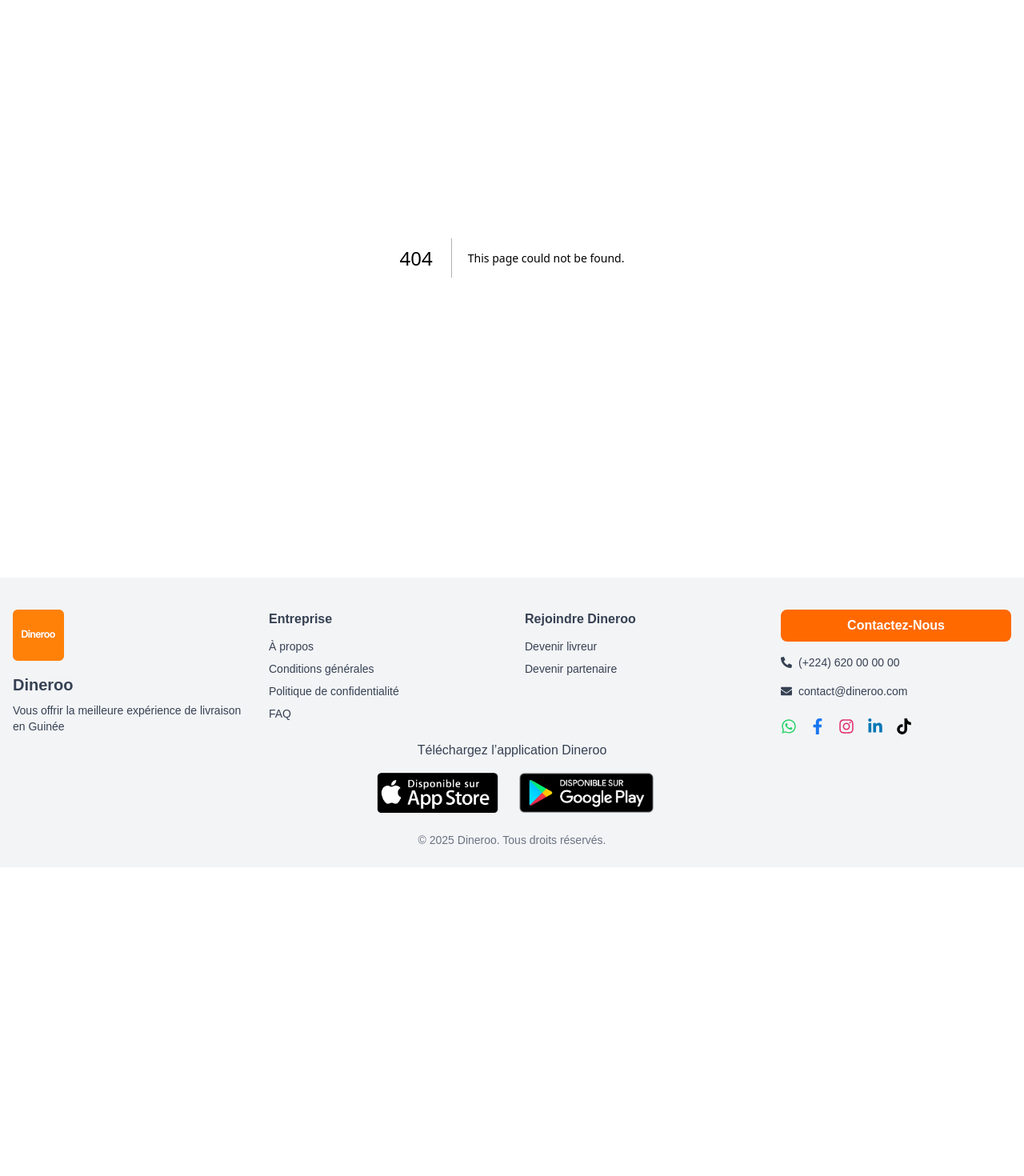
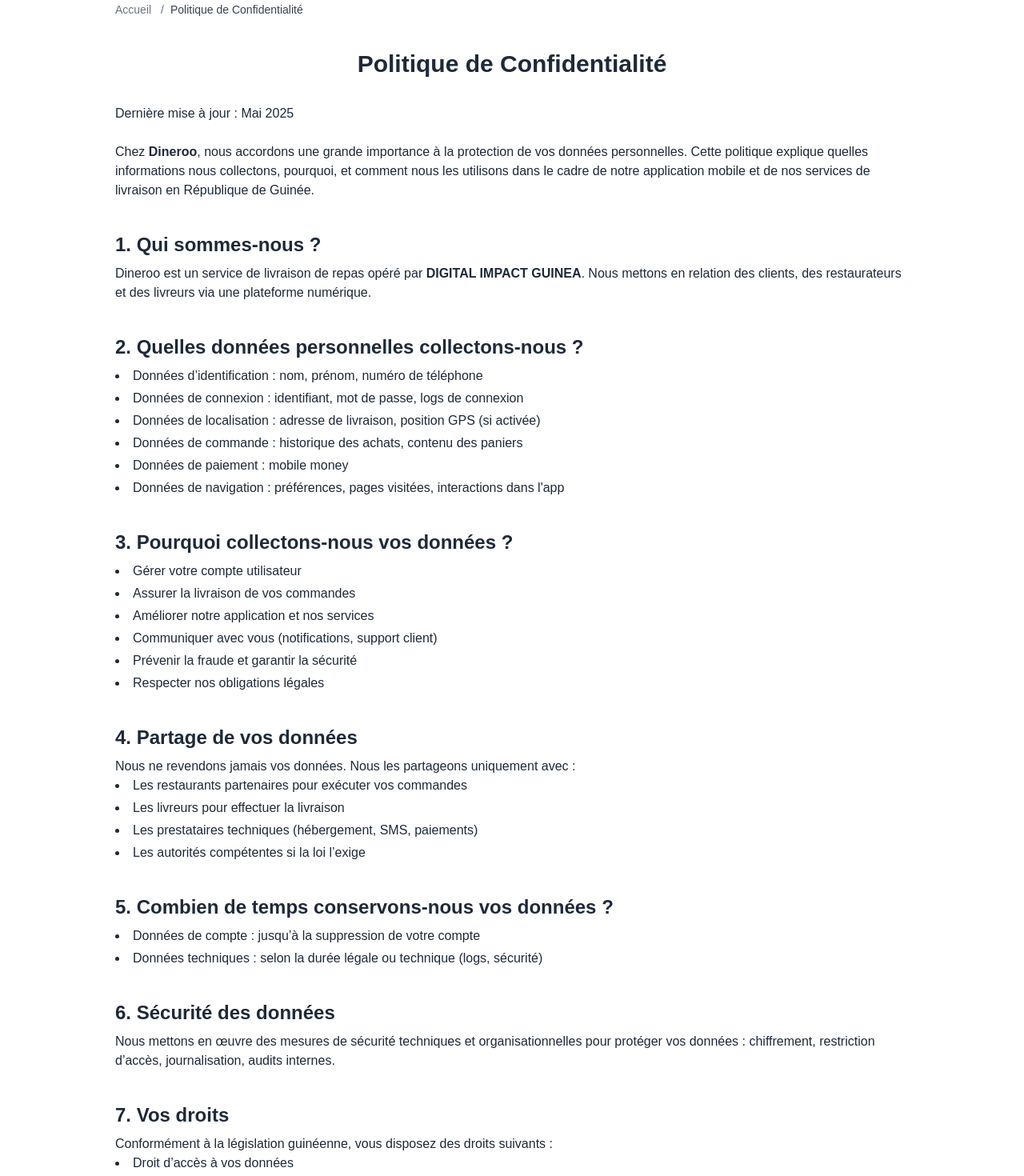
Before and after one commit to dineroo-gn/dineroo-website, a Next.js app: page /confidentialite in a window 1280 px wide. Before the commit this address had no page. Shown: the part 140-1610 px from the top of the page at 80% size. Before the commit the page ends 1224 px from the top, so only its background shows below. Built offline with nearby package versions, Linux system fonts and the light colour scheme.

Commit message:
Confidentialite

```diff
--- /dev/null
+++ b/src/app/confidentialite/page.tsx
@@ -0,0 +1,120 @@
+import React from 'react'
+import Link from 'next/link'
+import { CONTACT_EMAIL, PHONE_NUMBER_DISPLAY } from '@/utils/constants'
+
+export const metadata = {
+  title: 'Politique de Confidentialité – Dineroo',
+  description: 'Comment Dineroo collecte, utilise et protège vos données personnelles en Guinée.',
+}
+
+export default function PrivacyPolicyPage() {
+  return (
+    <main className="max-w-5xl mx-auto px-4 py-20 text-gray-800">
+      {/* Breadcrumb */}
+      <nav className="mb-10 text-sm text-gray-500">
+        <Link href="/" className="hover:underline">Accueil</Link> <span className="mx-2">/</span>
+        <span className="text-gray-700">Politique de Confidentialité</span>
+      </nav>
+
+      <h1 className="text-3xl font-bold mb-8 text-center">Politique de Confidentialité</h1>
+
+      <p className="mb-6">Dernière mise à jour : Mai 2025</p>
+
+      <p className="mb-6">
+        Chez <strong>Dineroo</strong>, nous accordons une grande importance à la protection de vos données personnelles.
+        Cette politique explique quelles informations nous collectons, pourquoi, et comment nous les utilisons dans le cadre
+        de notre application mobile et de nos services de livraison en République de Guinée.
+      </p>
+
+      <h2 className="text-2xl font-semibold mt-10 mb-2">1. Qui sommes-nous ?</h2>
+      <p>
+        Dineroo est un service de livraison de repas opéré par <strong>DIGITAL IMPACT GUINEA</strong>. Nous mettons en relation
+        des clients, des restaurateurs et des livreurs via une plateforme numérique.
+      </p>
+
+      <h2 className="text-2xl font-semibold mt-10 mb-2">2. Quelles données personnelles collectons-nous ?</h2>
+      <ul className="list-disc list-inside space-y-1">
+        <li>Données d’identification : nom, prénom, numéro de téléphone</li>
+        <li>Données de connexion : identifiant, mot de passe, logs de connexion</li>
+        <li>Données de localisation : adresse de livraison, position GPS (si activée)</li>
+        <li>Données de commande : historique des achats, contenu des paniers</li>
+        <li>Données de paiement : mobile money</li>
+        <li>Données de navigation : préférences, pages visitées, interactions dans l&apos;app</li>
+      </ul>
+
+      <h2 className="text-2xl font-semibold mt-10 mb-2">3. Pourquoi collectons-nous vos données ?</h2>
+      <ul className="list-disc list-inside space-y-1">
+        <li>Gérer votre compte utilisateur</li>
+        <li>Assurer la livraison de vos commandes</li>
+        <li>Améliorer notre application et nos services</li>
+        <li>Communiquer avec vous (notifications, support client)</li>
+        <li>Prévenir la fraude et garantir la sécurité</li>
+        <li>Respecter nos obligations légales</li>
+      </ul>
+
+      <h2 className="text-2xl font-semibold mt-10 mb-2">4. Partage de vos données</h2>
+      <p>
+        Nous ne revendons jamais vos données. Nous les partageons uniquement avec :
+      </p>
+      <ul className="list-disc list-inside space-y-1">
+        <li>Les restaurants partenaires pour exécuter vos commandes</li>
+        <li>Les livreurs pour effectuer la livraison</li>
+        <li>Les prestataires techniques (hébergement, SMS, paiements)</li>
+        <li>Les autorités compétentes si la loi l’exige</li>
+      </ul>
+
+      <h2 className="text-2xl font-semibold mt-10 mb-2">5. Combien de temps conservons-nous vos données ?</h2>
+      <ul className="list-disc list-inside space-y-1">
+        <li>Données de compte : jusqu’à la suppression de votre compte</li>
+        <li>Données techniques : selon la durée légale ou technique (logs, sécurité)</li>
+      </ul>
+
+      <h2 className="text-2xl font-semibold mt-10 mb-2">6. Sécurité des données</h2>
+      <p>
+        Nous mettons en œuvre des mesures de sécurité techniques et organisationnelles pour protéger vos données :
+        chiffrement, restriction d’accès, journalisation, audits internes.
+      </p>
+
+      <h2 className="text-2xl font-semibold mt-10 mb-2">7. Vos droits</h2>
+      <p>Conformément à la législation guinéenne, vous disposez des droits suivants :</p>
+      <ul className="list-disc list-inside space-y-1">
+        <li>Droit d’accès à vos données</li>
+        <li>Droit de rectification</li>
+        <li>Droit à l’effacement (sous conditions)</li>
+        <li>Droit d’opposition au traitement</li>
+        <li>Droit à la portabilité</li>
+      </ul>
+      <p className="mt-2">
+        📩 Pour exercer vos droits, contactez-nous à : <strong>{CONTACT_EMAIL}</strong>
+      </p>
+
+      <h2 className="text-2xl font-semibold mt-10 mb-2">8. Cookies et traceurs</h2>
+      <p>
+        L’application peut utiliser des cookies ou traceurs similaires à des fins statistiques ou pour améliorer l’expérience utilisateur.
+        Vous pouvez configurer votre appareil pour les bloquer si vous le souhaitez.
+      </p>
+
+      <h2 className="text-2xl font-semibold mt-10 mb-2">9. Modifications de la politique</h2>
+      <p>
+        Nous pouvons mettre à jour cette politique. En cas de changement important, vous en serez informé via l’application.
+      </p>
+
+      <h2 className="text-2xl font-semibold mt-10 mb-2">10. Contact</h2>
+      <p>
+        Pour toute question relative à vos données :<br />
+        📧 <strong>{CONTACT_EMAIL}</strong><br />
+        📞 <strong>{PHONE_NUMBER_DISPLAY}</strong>
+      </p>
+
+      {/* Breadcrumb */}
+      <nav className="mt-10 text-sm text-gray-500">
+        <Link href="/" className="hover:underline">Accueil</Link> <span className="mx-2">/</span>
+        <span className="text-gray-700">Politique de Confidentialité</span>
+      </nav>
+
+      <p className="mt-10 text-sm text-gray-600 text-center">
+        📄 Besoin d’en savoir plus ? Consultez nos <Link href="/cgu" className="text-orange-600 underline hover:text-orange-700">Conditions Générales d’Utilisation</Link>.
+      </p>
+    </main>
+  )
+}
```
